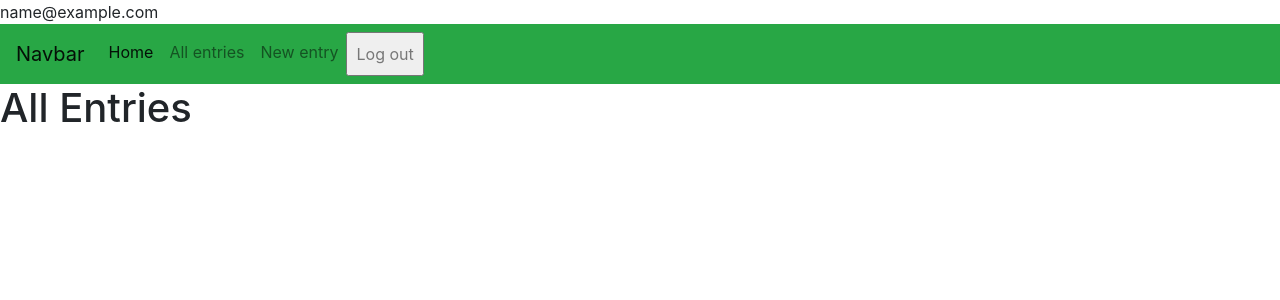
After one commit to toscanowilliam/Off-Your-Shoulder, a Flask app: page /blog?user=1 in a window 1280 px wide. The commit adds this page. Shown: the top 300 px of the page. Run offline with Flask 2, Linux system fonts and the light colour scheme; the visitor is signed in with stand-in values (Sample User, id 1); data comes from the database, SQL or seed files in the repository; data that the repository does not hold is empty; some libraries are stand-ins or nearby versions.

Commit message:
fixed logout button, added user profile template, increased possible size of blog, formatted comments

```diff
--- a/main.py
+++ b/main.py
@@ -16,7 +16,7 @@ class Entry(db.Model):  # NEW ENTRY FOR DATABASE
 
     id = db.Column(db.Integer, primary_key=True) #Creates ID for each entry
     title = db.Column(db.String(180)) #Adds variable "title" to entry
-    body = db.Column(db.String(1000)) #adds date
+    body = db.Column(db.String(9000)) #adds date
     owner_id = db.Column(db.Integer, ForeignKey('user.id'))
     created = db.Column(db.DateTime, default=datetime.datetime.utcnow)
     #comment_id = db.Column(db.Integer, db.ForeignKey('comment.id'))
@@ -147,7 +147,6 @@ def login():
         if users and users.password == password:
             session['email'] = users.email
             flash("Logged in")
-            print("*" * 50)
             return redirect(url_for(".index"))
 
         else:
@@ -161,7 +160,7 @@ def logout():
     if request.method == 'POST':
         session['email'] = owner.email
         del session['email']
-        return redirect("/home")
+        return redirect("/")
 # @app.route("/logout")
 # def logout():
 #     if request.method == 'POST':
@@ -213,7 +212,7 @@ def comment():
 
 @app.before_request
 def require_login():
-    endpoints_without_login = ['login', 'register', 'logout', 'display_blog_entries']
+    endpoints_without_login = ['login', 'register', 'logout']
     if not ('email' in session or request.endpoint in endpoints_without_login):
         return redirect("/login")
 
--- /dev/null
+++ b/templates/single_user.html
@@ -0,0 +1,17 @@
+{% extends "base.html" %}
+
+{% block content %}
+    <h1>All Entries</h1>
+    <ul>
+        {% for entry in all_entries %} <!-- iterates through entrys from the all_entries variable in MAIN.py  -->
+            <li>
+                <h2>
+                    <a href="/blog?id={{ entry.id }}">{{ entry.title }}</a> <!-- Creates a link for each entry ID  -->
+                </h2>
+                <p>{{ entry.body }}</p>
+                <p>{{ entry.created }}</p>
+                <!-- displays the content of each blog in front page -->
+            </li>
+        {% endfor %}
+    </ul>
+{% endblock %}
--- a/templates/snippets/nav1.html
+++ b/templates/snippets/nav1.html
@@ -15,8 +15,10 @@
         <a class="nav-link" href="/new_entry">New entry</a>
       </li>
       <li class="nav-item">
-          <a class="nav-link" href="{{ url_for('logout')}}">Logout</a>
-        </li>
+        <form action="/logout" method="post" id="logout">
+          <input class="nav-link" type="submit" value="Log out">
+        </form>
+      </li>
     </ul>
   </div>
 </nav>
```
Also changed, not shown: templates/single_entry.html (+6 -2 lines).
